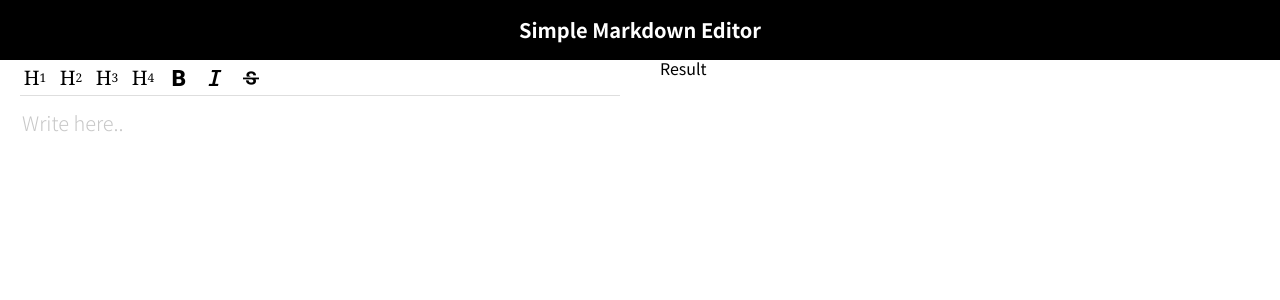
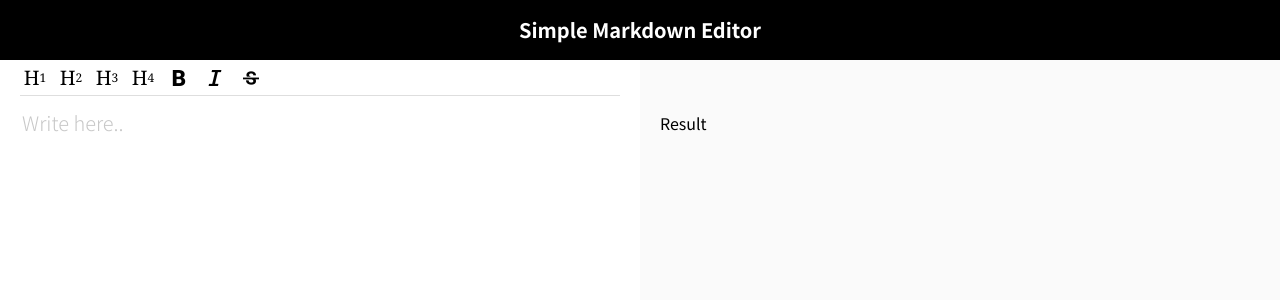
Before and after one commit to Enjoywater/markdown-editor, a React (Create React App) app: page / in a window 1280 px wide. Shown: the top 300 px of the page. Built offline with nearby package versions, Linux system fonts and the light colour scheme.

Commit message:
ME-9 Fix result wrapper style

```diff
--- a/src/components/Result/index.tsx
+++ b/src/components/Result/index.tsx
@@ -13,4 +13,6 @@ const Wrapper = styled.div`
   ${commonWrapper};
   right: 0;
   left: 50%;
+  padding-top: 55px;
+  background-color: #fafafa;
 `;
```
